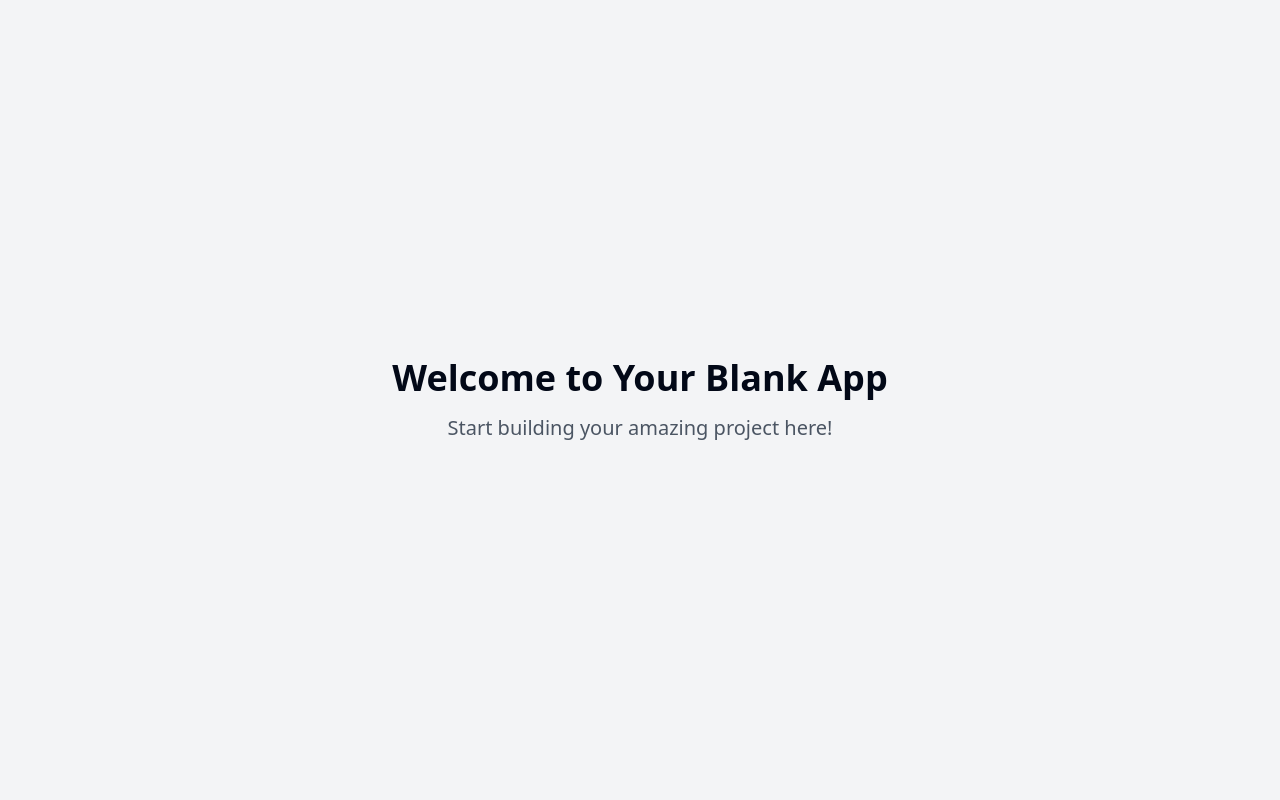
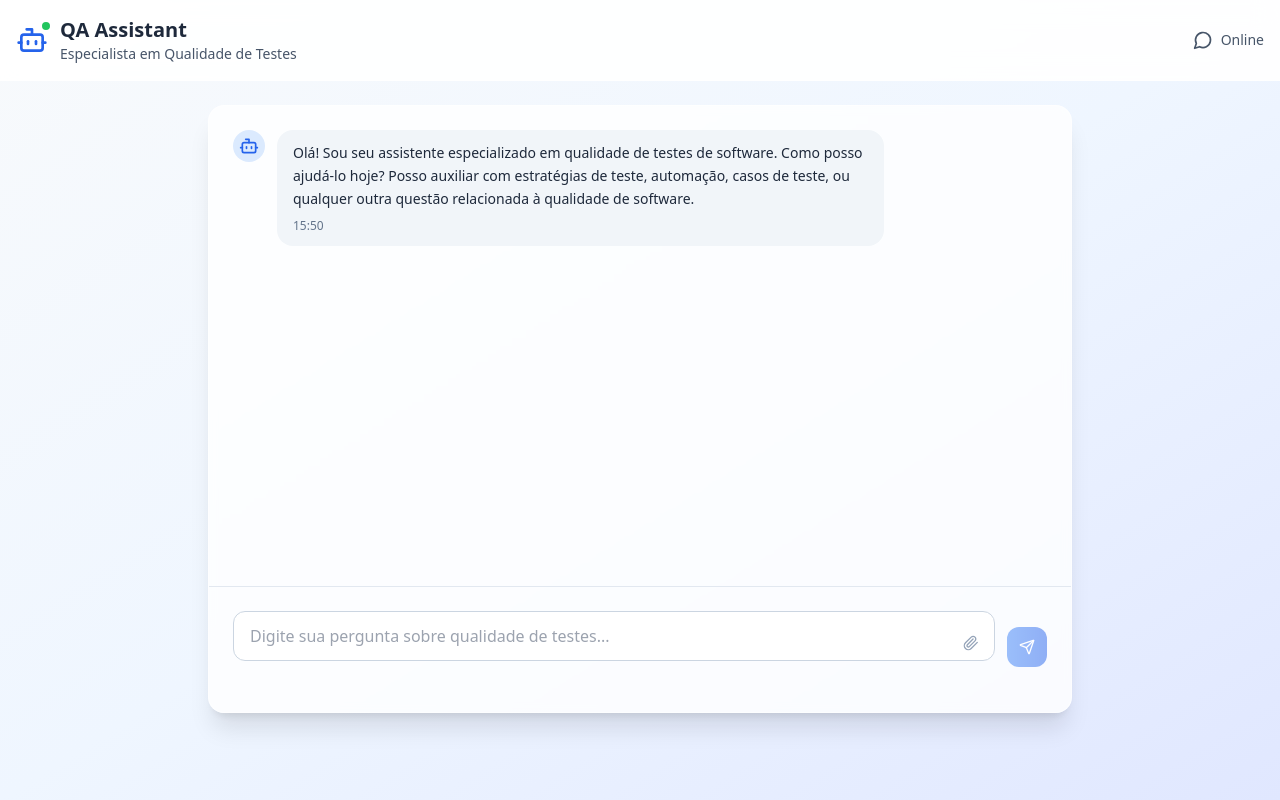
Before and after one commit to cahcastroc/quality-chat-bot, a React (Vite) app: page / in a window 1280 px wide. Built offline with nearby package versions, Linux system fonts and the light colour scheme.

Commit message:
feat: Create AI chat page
Create a React and JS page for a test quality AI chat.

```diff
--- /dev/null
+++ b/src/components/ChatInput.tsx
@@ -0,0 +1,74 @@
+
+import { useState } from "react";
+import { Send, Paperclip } from "lucide-react";
+import { Button } from "@/components/ui/button";
+
+interface ChatInputProps {
+  onSendMessage: (message: string) => void;
+  disabled?: boolean;
+}
+
+const ChatInput = ({ onSendMessage, disabled = false }: ChatInputProps) => {
+  const [message, setMessage] = useState("");
+
+  const handleSubmit = (e: React.FormEvent) => {
+    e.preventDefault();
+    if (message.trim() && !disabled) {
+      onSendMessage(message.trim());
+      setMessage("");
+    }
+  };
+
+  const handleKeyPress = (e: React.KeyboardEvent) => {
+    if (e.key === 'Enter' && !e.shiftKey) {
+      e.preventDefault();
+      handleSubmit(e);
+    }
+  };
+
+  return (
+    <form onSubmit={handleSubmit} className="flex items-end space-x-3">
+
+      {/* Input Field */}
+      <div className="flex-1 relative">
+        <textarea
+          value={message}
+          onChange={(e) => setMessage(e.target.value)}
+          onKeyPress={handleKeyPress}
+          placeholder="Digite sua pergunta sobre qualidade de testes..."
+          disabled={disabled}
+          rows={1}
+          className="w-full px-4 py-3 pr-12 border border-slate-300 rounded-xl resize-none focus:outline-none focus:ring-2 focus:ring-blue-500 focus:border-transparent transition-all duration-200 disabled:opacity-50 disabled:cursor-not-allowed"
+          style={{ minHeight: '48px', maxHeight: '120px' }}
+          onInput={(e) => {
+            const target = e.target as HTMLTextAreaElement;
+            target.style.height = '48px';
+            target.style.height = target.scrollHeight + 'px';
+          }}
+        />
+
+        {/* Attach Button */}
+        <Button
+          type="button"
+          variant="ghost"
+          size="sm"
+          className="absolute right-2 bottom-2 p-2 h-8 w-8 text-slate-400 hover:text-slate-600"
+        >
+          <Paperclip className="w-4 h-4" />
+        </Button>
+      </div>
+
+      {/* Send Button */}
+      <Button
+        type="submit"
+        disabled={!message.trim() || disabled}
+        className="p-3 bg-gradient-to-r from-blue-500 to-blue-600 hover:from-blue-600 hover:to-blue-700 text-white rounded-xl transition-all duration-200 disabled:opacity-50 disabled:cursor-not-allowed hover:scale-105"
+      >
+        <Send className="w-5 h-5" />
+      </Button>
+
+    </form>
+  );
+};
+
+export default ChatInput;
--- /dev/null
+++ b/src/components/ChatMessage.tsx
@@ -0,0 +1,51 @@
+
+import { Bot, User } from "lucide-react";
+
+interface Message {
+  id: string;
+  content: string;
+  isBot: boolean;
+  timestamp: Date;
+}
+
+interface ChatMessageProps {
+  message: Message;
+}
+
+const ChatMessage = ({ message }: ChatMessageProps) => {
+  const { content, isBot, timestamp } = message;
+
+  return (
+    <div className={`flex ${isBot ? 'justify-start' : 'justify-end'} animate-fade-in`}>
+      <div className={`flex items-start space-x-3 max-w-[80%] ${isBot ? 'flex-row' : 'flex-row-reverse space-x-reverse'}`}>
+
+        {/* Avatar */}
+        <div className={`flex-shrink-0 w-8 h-8 rounded-full flex items-center justify-center ${
+          isBot ? 'bg-blue-100 text-blue-600' : 'bg-green-100 text-green-600'
+        }`}>
+          {isBot ? <Bot className="w-5 h-5" /> : <User className="w-5 h-5" />}
+        </div>
+
+        {/* Message Content */}
+        <div className={`rounded-2xl px-4 py-3 ${
+          isBot
+            ? 'bg-slate-100 text-slate-800'
+            : 'bg-gradient-to-r from-blue-500 to-blue-600 text-white'
+        }`}>
+          <p className="text-sm leading-relaxed">{content}</p>
+          <div className={`text-xs mt-2 ${
+            isBot ? 'text-slate-500' : 'text-blue-100'
+          }`}>
+            {timestamp.toLocaleTimeString('pt-BR', {
+              hour: '2-digit',
+              minute: '2-digit'
+            })}
+          </div>
+        </div>
+
+      </div>
+    </div>
+  );
+};
+
+export default ChatMessage;
--- /dev/null
+++ b/src/components/Header.tsx
@@ -0,0 +1,30 @@
+
+import { MessageCircle, Bot } from "lucide-react";
+
+const Header = () => {
+  return (
+    <header className="bg-white/90 backdrop-blur-md border-b border-white/50 sticky top-0 z-50">
+      <div className="container mx-auto px-4 py-4">
+        <div className="flex items-center justify-between">
+          <div className="flex items-center space-x-3">
+            <div className="relative">
+              <Bot className="w-8 h-8 text-blue-600" />
+              <div className="absolute -top-1 -right-1 w-3 h-3 bg-green-500 rounded-full border-2 border-white"></div>
+            </div>
+            <div>
+              <h1 className="text-xl font-bold text-slate-800">QA Assistant</h1>
+              <p className="text-sm text-slate-600">Especialista em Qualidade de Testes</p>
+            </div>
+          </div>
+
+          <div className="flex items-center space-x-2 text-slate-600">
+            <MessageCircle className="w-5 h-5" />
+            <span className="text-sm font-medium">Online</span>
+          </div>
+        </div>
+      </div>
+    </header>
+  );
+};
+
+export default Header;
--- a/src/pages/Index.tsx
+++ b/src/pages/Index.tsx
@@ -1,12 +1,95 @@
-// Update this page (the content is just a fallback if you fail to update the page)
+
+import { useState } from "react";
+import Header from "../components/Header";
+import ChatMessage from "../components/ChatMessage";
+import ChatInput from "../components/ChatInput";
+
+interface Message {
+  id: string;
+  content: string;
+  isBot: boolean;
+  timestamp: Date;
+}
 
 const Index = () => {
+  const [messages, setMessages] = useState<Message[]>([
+    {
+      id: "1",
+      content: "Olá! Sou seu assistente especializado em qualidade de testes de software. Como posso ajudá-lo hoje? Posso auxiliar com estratégias de teste, automação, casos de teste, ou qualquer outra questão relacionada à qualidade de software.",
+      isBot: true,
+      timestamp: new Date(),
+    },
+  ]);
+  const [isLoading, setIsLoading] = useState(false);
+
+  const handleSendMessage = async (content: string) => {
+    const userMessage: Message = {
+      id: Date.now().toString(),
+      content,
+      isBot: false,
+      timestamp: new Date(),
+    };
+
+    setMessages(prev => [...prev, userMessage]);
+    setIsLoading(true);
+
+    // Simular resposta da IA após 1-2 segundos
+    setTimeout(() => {
+      const botResponse: Message = {
+        id: (Date.now() + 1).toString(),
+        content: generateBotResponse(content),
+        isBot: true,
+        timestamp: new Date(),
+      };
+      setMessages(prev => [...prev, botResponse]);
+      setIsLoading(false);
+    }, 1000 + Math.random() * 1000);
+  };
+
+  const generateBotResponse = (userMessage: string): string => {
+    const responses = [
+      "Excelente pergunta sobre qualidade de testes! Para resolver isso, recomendo começar com uma análise dos requisitos e criar casos de teste que cubram os cenários principais e de borda.",
+      "Em relação aos testes automatizados, sugiro implementar uma pirâmide de testes bem estruturada: muitos testes unitários, alguns testes de integração e poucos testes end-to-end.",
+      "Para melhorar a cobertura de testes, é importante identificar as funcionalidades críticas do sistema e priorizar os testes baseados no risco e impacto no negócio.",
+      "Quando falamos de estratégias de teste, devemos considerar diferentes tipos: funcionais, não-funcionais, de segurança, performance e usabilidade.",
+      "A implementação de CI/CD com testes automatizados é fundamental para manter a qualidade do software. Recomendo integrar os testes no pipeline de desenvolvimento."
+    ];
+
+    return responses[Math.floor(Math.random() * responses.length)];
+  };
+
   return (
-    <div className="min-h-screen flex items-center justify-center bg-gray-100">
-      <div className="text-center">
-        <h1 className="text-4xl font-bold mb-4">Welcome to Your Blank App</h1>
-        <p className="text-xl text-gray-600">Start building your amazing project here!</p>
-      </div>
+    <div className="min-h-screen bg-gradient-to-br from-slate-50 via-blue-50 to-indigo-100">
+      <Header />
+
+      <main className="container mx-auto px-4 py-6 max-w-4xl">
+        <div className="bg-white/80 backdrop-blur-sm rounded-2xl shadow-xl border border-white/50 min-h-[calc(100vh-12rem)] flex flex-col">
+
+          {/* Messages Area */}
+          <div className="flex-1 p-6 space-y-6 overflow-y-auto max-h-[calc(100vh-20rem)]">
+            {messages.map((message) => (
+              <ChatMessage key={message.id} message={message} />
+            ))}
+
+            {isLoading && (
+              <div className="flex items-center space-x-2 text-slate-500">
+                <div className="flex space-x-1">
+                  <div className="w-2 h-2 bg-blue-500 rounded-full animate-bounce"></div>
+                  <div className="w-2 h-2 bg-blue-500 rounded-full animate-bounce" style={{animationDelay: '0.1s'}}></div>
+                  <div className="w-2 h-2 bg-blue-500 rounded-full animate-bounce" style={{animationDelay: '0.2s'}}></div>
+                </div>
+                <span className="text-sm">Assistente está digitando...</span>
+              </div>
+            )}
+          </div>
+
+          {/* Input Area */}
+          <div className="border-t border-slate-200 p-6">
+            <ChatInput onSendMessage={handleSendMessage} disabled={isLoading} />
+          </div>
+
+        </div>
+      </main>
     </div>
   );
 };
```
